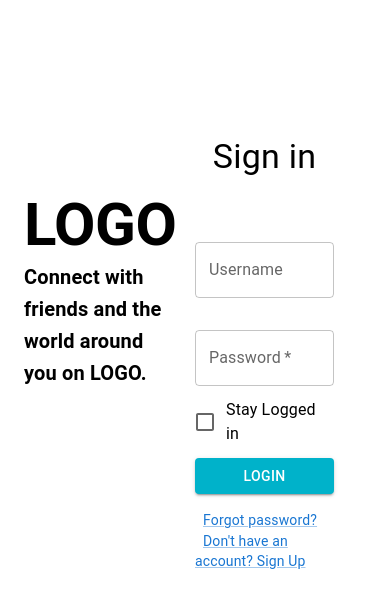
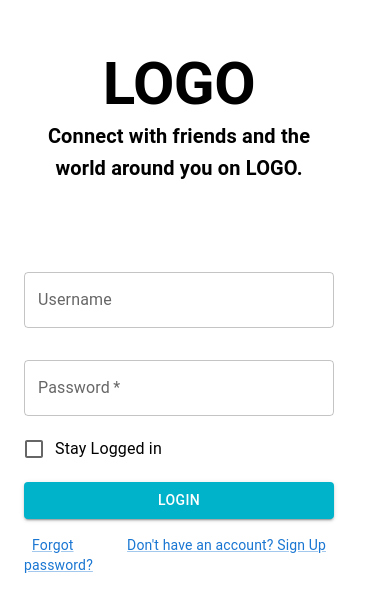
Before and after one commit to larbiamine/socialMediaFrontend, a React (Vite) app: page / in a window 390 px wide. Shown: the top 608 px of the page. Built offline with nearby package versions, Linux system fonts and the light colour scheme; what javascript-time-ago would draw is missing.

Commit message:
login page #46 mobile ui

```diff
--- a/src/components/login/Welcome.tsx
+++ b/src/components/login/Welcome.tsx
@@ -1,12 +1,22 @@
 import Typography from "@mui/material/Typography";
 
-function Welcome() {
+function Welcome({ min900 }) {
 	return (
 		<div>
-			<Typography fontWeight="bold" variant="h2" color="myDanger">
+			<Typography
+				align={min900 ? "center" : ""}
+				fontWeight="bold"
+				variant="h2"
+				color="myDanger"
+			>
 				LOGO
 			</Typography>
-			<Typography fontWeight="bold" variant="h6" color="initial">
+			<Typography
+				align={min900 ? "center" : ""}
+				fontWeight="bold"
+				variant="h6"
+				color="initial"
+			>
 				Connect with friends and the world around you on LOGO.
 			</Typography>
 		</div>
--- a/src/pages/EditProfile.tsx
+++ b/src/pages/EditProfile.tsx
@@ -16,13 +16,25 @@ import { useState } from "react";
 import { LoadingButton } from "@mui/lab";
 import { editProfile } from "../utilities/fetchApi";
 import AlertToast from "../components/AlertToast";
+
+import useMediaQuery from "@mui/material/useMediaQuery";
+
+// const avatar = {
+// 	marginTop: 4,
+// 	width: 200,
+// 	height: 200,
+// };
+
+function EditProfile() {
+	const min900 = useMediaQuery("(max-width:900px)");
+
 	const avatar = {
 		marginTop: 4,
-	width: 200,
-	height: 200,
+		width: min900 ? 120 : 200,
+		height: min900 ? 120 : 200,
+		marginBottom: min900 ? 20 : 0,
 	};
 
-function EditProfile() {
 	const { currentUser } = useSelector((state: IRootState) => state);
 	const { isFetching } = useSelector((state: IRootState) => state);
 	const { isLoginError } = useSelector((state: IRootState) => state);
@@ -84,7 +96,8 @@ function EditProfile() {
 				noValidate
 				sx={{ mt: 1 }}
 			>
-				<Grid container spacing={2}>
+				<Grid container={!min900} spacing={2}>
+					{!min900 && (
 						<Grid sx={{ marginTop: 5 }} item xs={4}>
 							<div>
 								<label htmlFor="file-input">
@@ -103,7 +116,26 @@ function EditProfile() {
 								/>
 							</div>
 						</Grid>
-					<Grid sx={{ marginTop: 5 }} item xs={8}>
+					)}
+					<Grid sx={{ marginTop: 5 }} item xs={min900 ? 0 : 8}>
+						{min900 && (
+							<Grid container justifyContent="center">
+								<label htmlFor="file-input">
+									<Avatar style={avatar} src={imgSrc} />
+								</label>
+								<input
+									type="file"
+									id="file-input"
+									style={{ display: "none" }}
+									accept="image/*"
+									// ref={imgFileRef}
+									onChange={(e) => {
+										setImgFile(e.target.files[0]);
+										setImgSrc(URL.createObjectURL(e.target.files[0]));
+									}}
+								/>
+							</Grid>
+						)}
 						<Grid style={{ display: "flex", gap: "1rem" }}>
 							<TextField
 								// error={isLoginError}
--- a/src/pages/Login.tsx
+++ b/src/pages/Login.tsx
@@ -9,6 +9,7 @@ import TextField from "@mui/material/TextField";
 import Typography from "@mui/material/Typography";
 import React, { useState } from "react";
 
+import useMediaQuery from "@mui/material/useMediaQuery";
 import { login } from "../authApi";
 
 import { useDispatch, useSelector } from "react-redux";
@@ -43,19 +44,21 @@ function Login() {
 			console.log("not good");
 		}
 	};
+	const min900 = useMediaQuery("(max-width:900px)");
 	return (
 		//
-		<Grid container spacing={-4}>
+		<Grid container direction={min900 ? "column" : "row"} spacing={-4}>
 			<Grid
 				style={{
 					display: "flex",
 					alignItems: "center",
+					marginTop: min900 ? 40 : 0,
 				}}
 				item
 				xs={6}
 			>
 				<Container maxWidth="xs">
-					<Welcome />
+					<Welcome min900={min900} />
 				</Container>
 			</Grid>
 			<Grid item xs={6}>
@@ -65,12 +68,14 @@ function Login() {
 							display: "flex",
 							flexDirection: "column",
 							alignItems: "center",
-							mt: 16,
+							mt: min900 ? 8 : 16,
 						}}
 					>
-						<Typography sx={{ mb: 5 }} component="h1" variant="h4">
-							Sign in
-						</Typography>
+						{!min900 && (
+							<Typography sx={{ mb: 5 }} component="h1" variant="h4">
+								Sign in
+							</Typography>
+						)}
 						<Box
 							component={"form"}
 							onSubmit={handleSubmit}
--- a/src/pages/Register.tsx
+++ b/src/pages/Register.tsx
@@ -84,7 +84,7 @@ function Register() {
 					noValidate
 					sx={{ mt: 1 }}
 				>
-					<div style={{ paddingLeft: "140px", paddingRight: "140px" }}>
+					<Grid container justifyContent="center">
 						<label htmlFor="file-input">
 							<Avatar
 								style={{
@@ -106,7 +106,7 @@ function Register() {
 								setImgSrc(URL.createObjectURL(e.target.files[0]));
 							}}
 						/>
-					</div>
+					</Grid>
 					<TextField
 						error={usernameError}
 						margin="normal"
```
Lines whose indentation alone changed are shown as unchanged.
